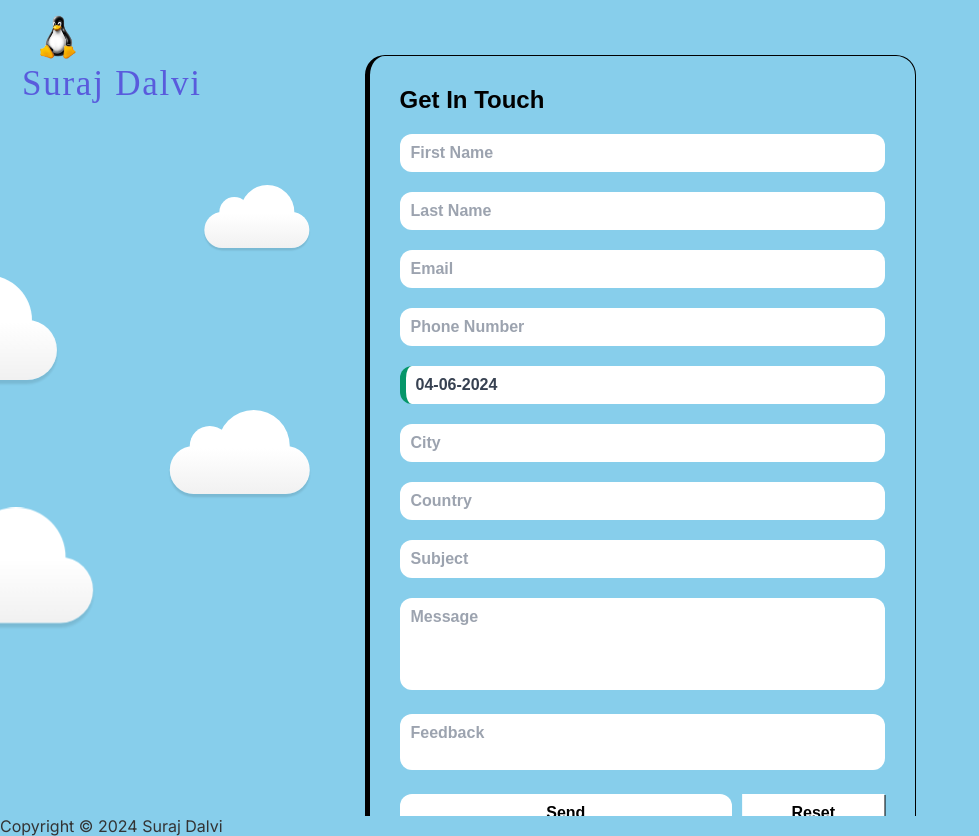
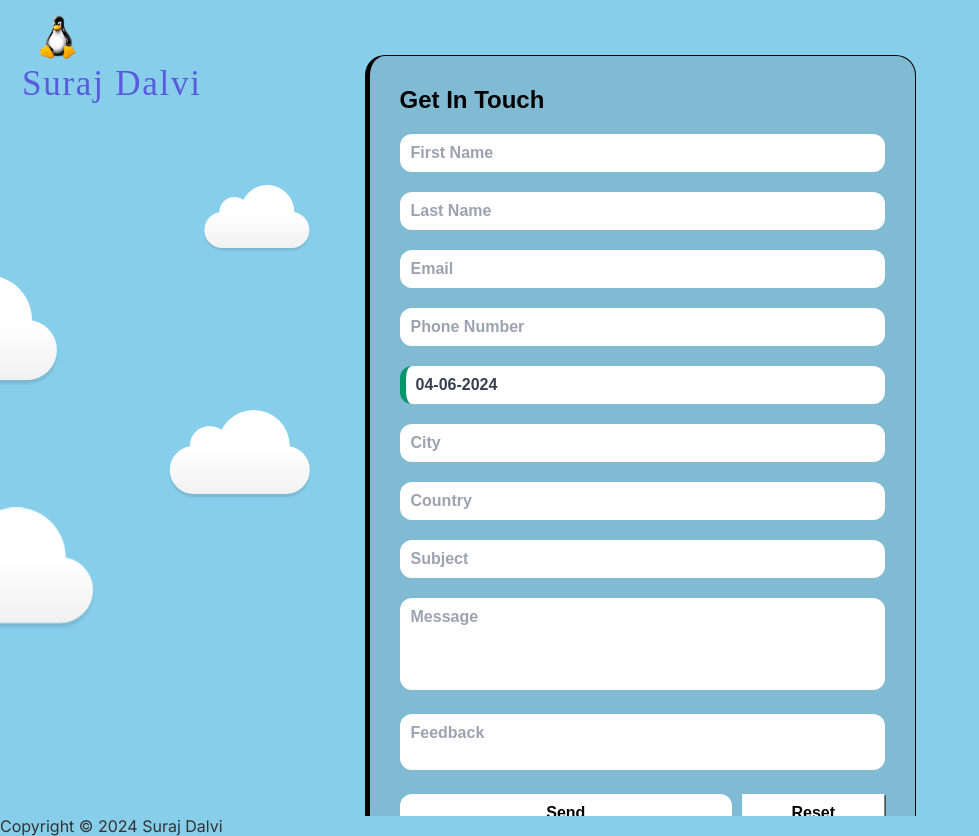
Before and after one commit to Suraj-Encoding/Suraj-Contact, a Next.js app: page / in a window 1280 px wide. Shown: the whole page, without its empty margins (0-979 px from the left). Built offline with nearby package versions, Linux system fonts and the light colour scheme.

Commit message:
Refactor CSS file to add glass effect to contact form

```diff
--- a/Components/Contact/Contact.css
+++ b/Components/Contact/Contact.css
@@ -10,6 +10,13 @@
 body {
   margin: 0;
   background-color: #87CEEB;
+}
+
+/* # Glass */
+.glass {
+  background: rgba(101, 101, 101, 0.174);
+  backdrop-filter: blur(2px);
+  z-index: 0;
 }
 
 /* # Form Page */
```
